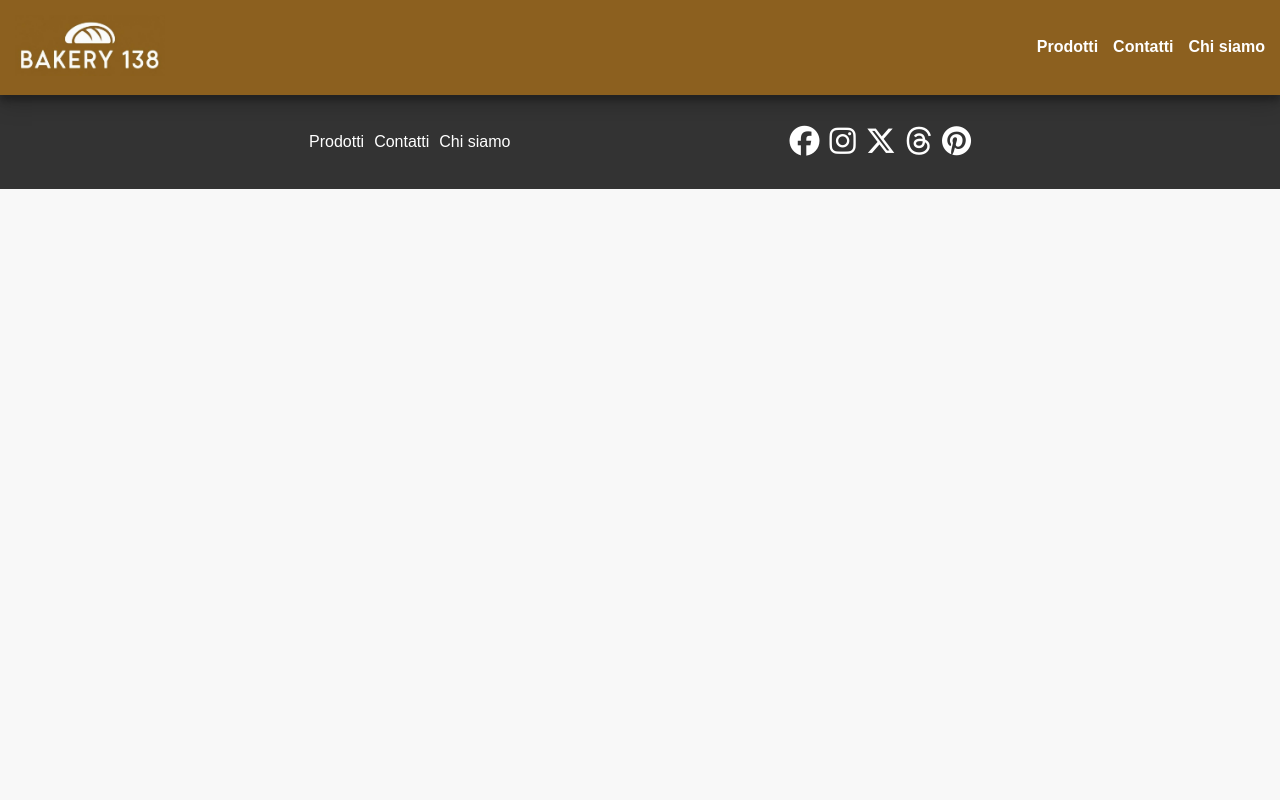
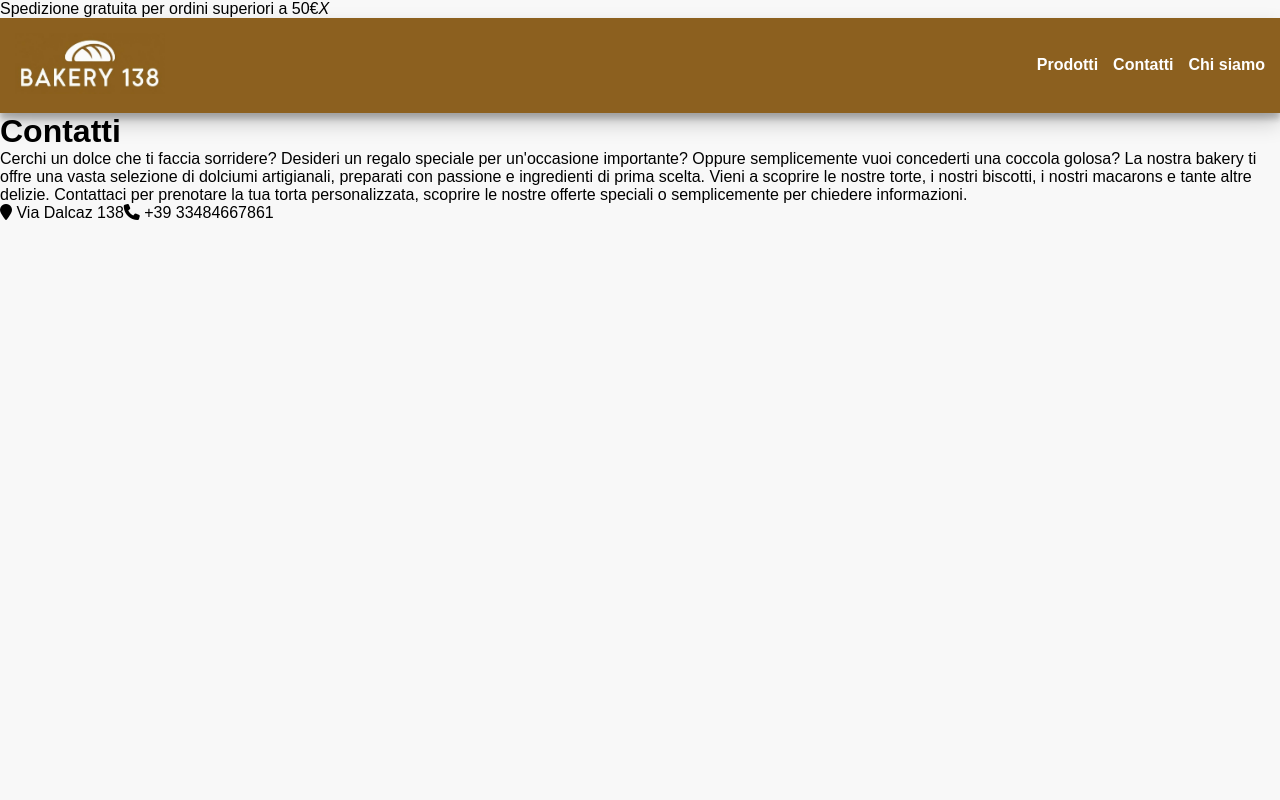
Before and after one commit to EmanueleDinaro/react-router, a React (Vite) app: page /contatti in a window 1280 px wide. Shown: the top 800 px of the page. Built offline with nearby package versions, Linux system fonts and the light colour scheme.

Commit message:
feat: add alert context and use on contact page

```diff
--- a/src/App.jsx
+++ b/src/App.jsx
@@ -8,13 +8,16 @@ import AboutUs from "./pages/AboutUs";
 import Contatti from "./pages/Contatti";
 import Prodotti from "./pages/Prodotti";
 import NotFoundPage from "./pages/NotFoundPage";
+//Context
+import { AlertProvider } from "./context/AlertContext";
 
 function App() {
   return (
+    <AlertProvider>
       <BrowserRouter>
         <Routes>
           <Route Component={DefaultLayout}>
-          <Route index Component={Homepage} />
+            <Route index element={<Homepage />} />
             <Route path="/about-us" Component={AboutUs} />
             <Route path="/contatti" Component={Contatti} />
             <Route path="/Prodotti" Component={Prodotti} />
@@ -22,6 +25,7 @@ function App() {
           <Route path="*" Component={NotFoundPage} />
         </Routes>
       </BrowserRouter>
+    </AlertProvider>
   );
 }
 
--- /dev/null
+++ b/src/components/Alert.jsx
@@ -0,0 +1,18 @@
+import { useAlertContext } from "../context/AlertContext";
+
+export default function Alert() {
+  const { alert, setAlert } = useAlertContext();
+
+  const handleAlertClose = () => {
+    setAlert({ message: "" });
+  };
+
+  if (!alert.message) return null;
+
+  return (
+    <div className={`alert ${alert.type || "default"}`}>
+      {alert.message}
+      <i onClick={handleAlertClose}>X</i>
+    </div>
+  );
+}
--- /dev/null
+++ b/src/context/AlertContext.jsx
@@ -0,0 +1,33 @@
+import Alert from "../components/Alert";
+import { createContext, useContext, useState } from "react";
+
+// Creo un nuovo context chiamato AlertContext.
+// Il context è un meccanismo che permette di condividere dati e funzioni tra componenti senza doverli passare manualmente come props ad ogni livello.
+const AlertContext = createContext();
+
+// Definisco una funzione chiamata AlertProvider
+// AlertProvider accetta un singolo parametro children.
+// children rappresenta i componenti React.
+function AlertProvider({ children }) {
+  // Definisco lo stato per l'elenco dei film.
+  const [alert, setAlert] = useState({ message: "" });
+
+  return (
+    // Creo un componente Provider per il context AlertContext
+    // Fornisco i valori films e setFilms a AlertContext.
+    // Questo significa che tutti i componenti React all'interno del Provider avranno accesso a questi dati
+    <AlertContext.Provider value={{ alert, setAlert }}>
+      <Alert></Alert>
+      {children}
+    </AlertContext.Provider>
+  );
+}
+
+// Definisco una funzione custom hook che mi permette di accedere ai dati del context AlertContext in modo più pulito e riutilizzabile.
+function useAlertContext() {
+  // useContext è un hook di React che permette di accedere al valore corrente di un context.
+  return useContext(AlertContext);
+}
+
+// Esporto i componenti e l'hook per utilizzarli in altri componenti
+export { AlertProvider, useAlertContext };
--- a/src/index.css
+++ b/src/index.css
@@ -61,6 +61,7 @@ nav ul li a {
   --------------*/
 main {
   background-color: #f4e1d2;
+  min-height: 100vh;
 }
 .hero {
   text-align: center;
@@ -106,3 +107,7 @@ footer ul li a {
 footer .social {
   font-size: 30px;
 }
+
+.contact-main {
+  min-height: 100vh;
+}
--- a/src/pages/Contatti.jsx
+++ b/src/pages/Contatti.jsx
@@ -1,3 +1,39 @@
+import { useEffect } from "react";
+import { useAlertContext } from "../context/AlertContext";
+
 export default function Contatti() {
-  return <></>;
+  const { setAlert } = useAlertContext();
+
+  useEffect(() => {
+    setAlert({
+      message: "Spedizione gratuita per ordini superiori a 50€",
+    });
+  }, [setAlert]);
+
+  return (
+    <div>
+      <h1>Contatti</h1>
+      <div className="contact-main">
+        <p>
+          Cerchi un dolce che ti faccia sorridere? Desideri un regalo speciale
+          per un'occasione importante? Oppure semplicemente vuoi concederti una
+          coccola golosa? La nostra bakery ti offre una vasta selezione di
+          dolciumi artigianali, preparati con passione e ingredienti di prima
+          scelta. Vieni a scoprire le nostre torte, i nostri biscotti, i nostri
+          macarons e tante altre delizie. Contattaci per prenotare la tua torta
+          personalizzata, scoprire le nostre offerte speciali o semplicemente
+          per chiedere informazioni.
+        </p>
+
+        <div>
+          <span>
+            <i className="fa-solid fa-location-pin"></i> Via Dalcaz 138
+          </span>
+          <span>
+            <i className="fa-solid fa-phone"></i> +39 33484667861
+          </span>
+        </div>
+      </div>
+    </div>
+  );
 }
--- a/src/pages/ProductCard.css
+++ b/src/pages/ProductCard.css
@@ -15,6 +15,7 @@
 .product-list {
   text-align: center;
   padding: 15px;
+  min-height: 100vh;
 }
 
 ul {
```
Lines whose indentation alone changed are shown as unchanged.
